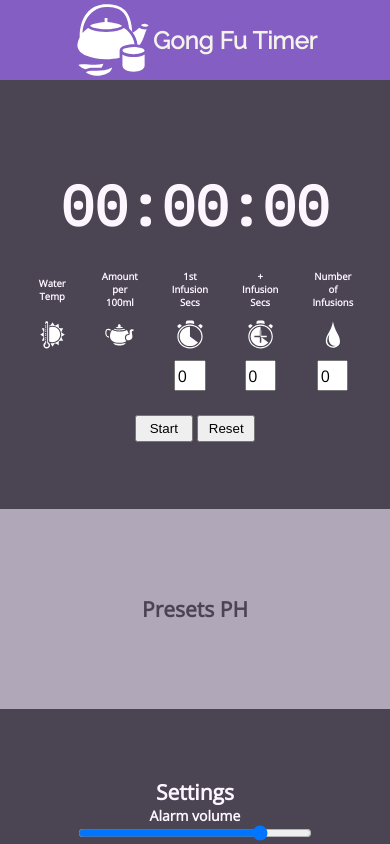
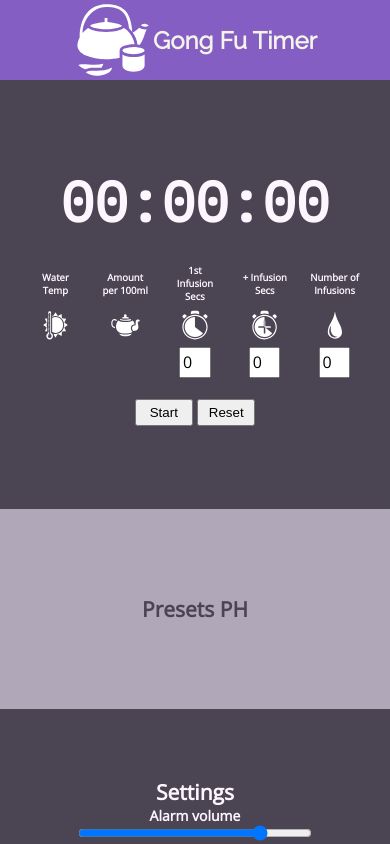
Before and after one commit to ConnorRowe/GongFuTimerWeb, a plain HTML site: page index.html in a window 390 px wide. Shown: the top 844 px of the page. Drawn offline with nearby package versions, Linux system fonts and the light colour scheme.

Commit message:
Improved fit of the brew guide table on mobile.

```diff
--- a/styles.css
+++ b/styles.css
@@ -140,14 +140,13 @@
 }
 
 .brew-guide__table {
-    max-width: 90%;
+    max-width: 90vw;
+    width: 90%;
     font-size: .75em;
     color: #fef6ff;
     text-align: center;
     vertical-align: middle;
     margin-bottom: 4vmin;
-    border-color: aliceblue;
-    border-width: 2px;
     justify-self: center;
 }
 
@@ -160,8 +159,9 @@
 .input-table-head__td,
 .input-table-head__th {
     position: relative;
-    padding: .25rem 1rem;
+    padding: .125rem 0.5rem;
     width: 20%;
+    text-align: center;
 }
 
 .input-button-container {
@@ -174,7 +174,7 @@
 .timer-text {
     font-family: 'IBM Plex Mono', monospace;
     font-size: 56px;
-    margin-top: 6vmin;
+    margin-top: 1vmin;
     margin-bottom: 6vmin;
 }
 
```
